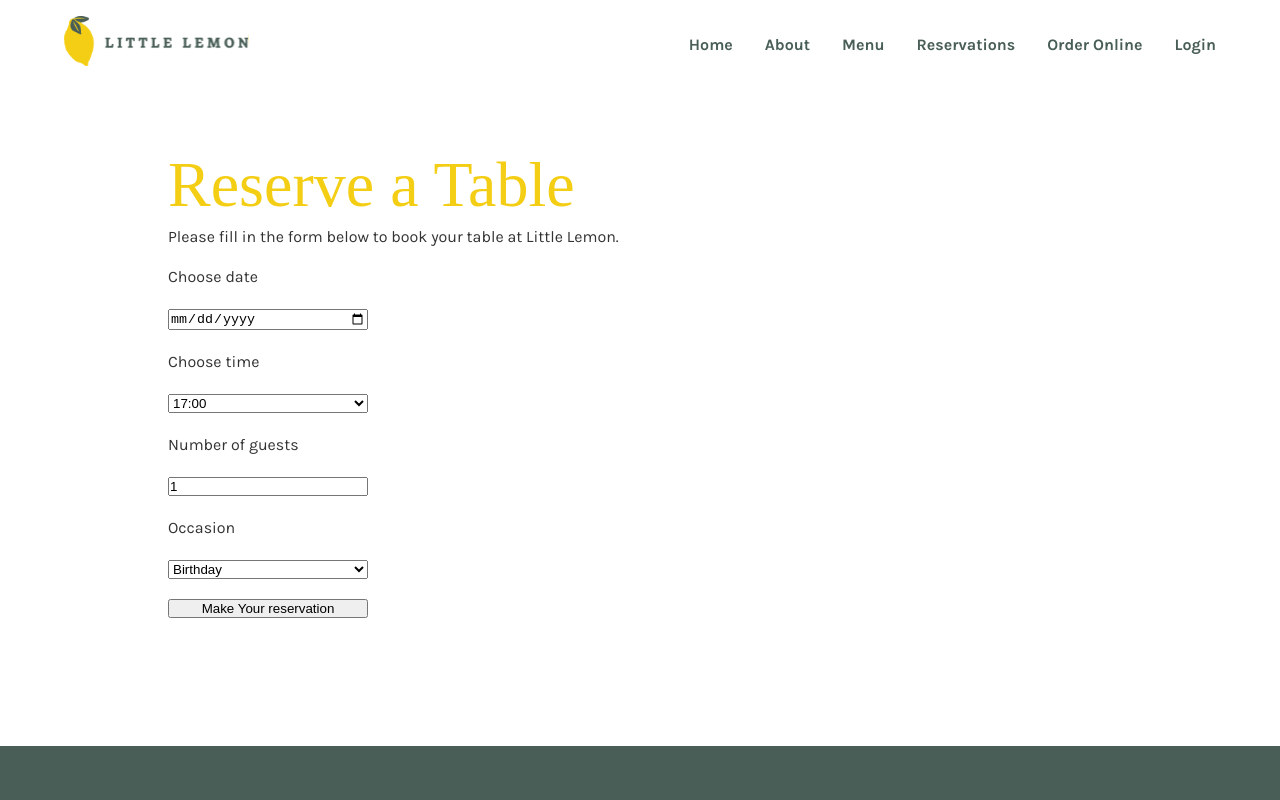
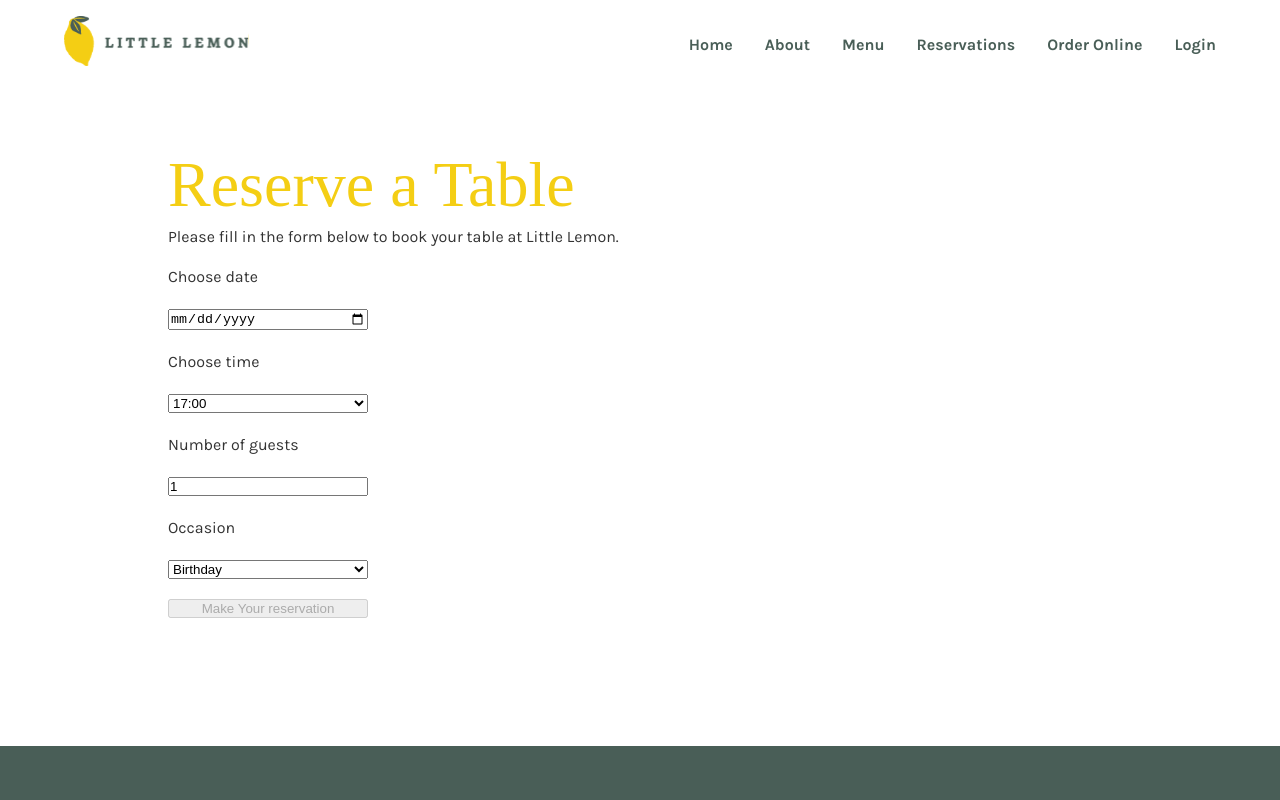
Before and after one commit to haajilari/little-lemon-capstone-project, a React (Create React App) app: page /booking in a window 1280 px wide. Shown: the top 800 px of the page. Built offline with nearby package versions, Linux system fonts and the light colour scheme; a web font is replaced by a local one.

Commit message:
booking confirmation

```diff
--- a/src/components/BookingForm.js
+++ b/src/components/BookingForm.js
@@ -65,9 +65,9 @@ const BookingForm = ({ availableTimes, dispatch, submitForm }) => {
       >
         <option>Birthday</option>
         <option>Anniversary</option>
+        <option>Date Night</option>
       </select>
-
-      <input type="submit" value="Make Your reservation" />
+      <input type="submit" value="Make Your reservation" disabled={!time} />
     </form>
   );
 };
--- a/src/components/BookingPage.js
+++ b/src/components/BookingPage.js
@@ -8,8 +8,6 @@ const BookingPage = ({ availableTimes, dispatch, submitForm }) => {
       <div className="booking-content" style={{ padding: "2rem 4rem" }}>
         <h1>Reserve a Table</h1>
         <p>Please fill in the form below to book your table at Little Lemon.</p>
-
-        {console.log("Available Times in BookingPage:", availableTimes)}
 
         <BookingForm
           availableTimes={availableTimes}
--- a/src/components/Main.js
+++ b/src/components/Main.js
@@ -1,11 +1,10 @@
 // src/components/Main.js
-import React, { useReducer, useEffect } from "react";
+import React, { useReducer, useState } from "react";
 import { Route, Routes, useNavigate } from "react-router-dom";
-import Header from "./Header";
+import HomePage from "./HomePage";
 import BookingPage from "./BookingPage";
 import ConfirmedBooking from "./ConfirmedBooking";
 import { fetchAPI, submitAPI } from "../services/api";
-import HomePage from "./HomePage";
 
 export const updateTimes = (state, action) => {
   switch (action.type) {
@@ -24,10 +23,13 @@ export const initializeTimes = () => {
 
 const Main = () => {
   const [availableTimes, dispatch] = useReducer(updateTimes, initializeTimes());
+  const [bookingData, setBookingData] = useState(null);
+
   const navigate = useNavigate();
 
   const submitForm = (formData) => {
     if (submitAPI(formData)) {
+      setBookingData(formData);
       navigate("/confirmed");
     }
   };
@@ -46,7 +48,10 @@ const Main = () => {
             />
           }
         />
-        <Route path="/confirmed" element={<ConfirmedBooking />} />
+        <Route
+          path="/confirmed"
+          element={<ConfirmedBooking bookingData={bookingData} />}
+        />
       </Routes>
     </main>
   );
```
